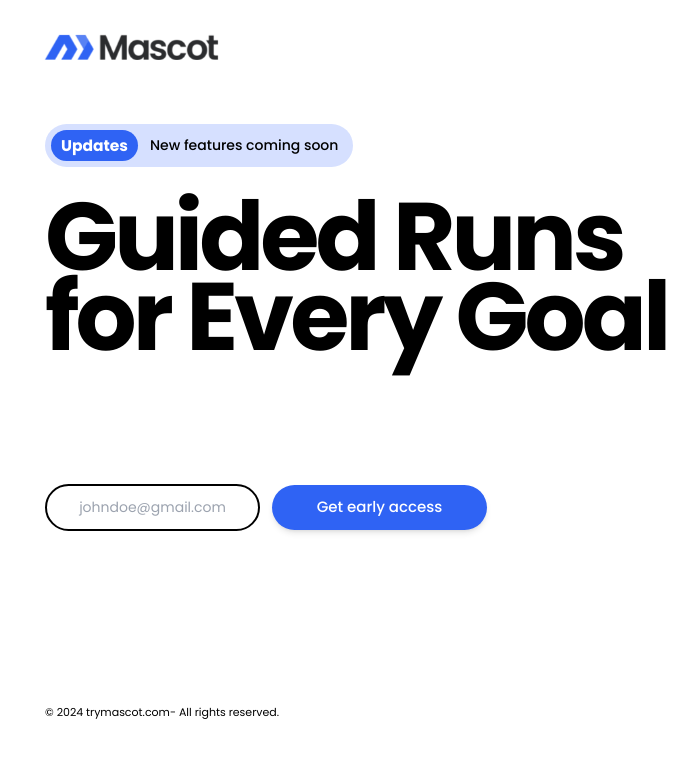
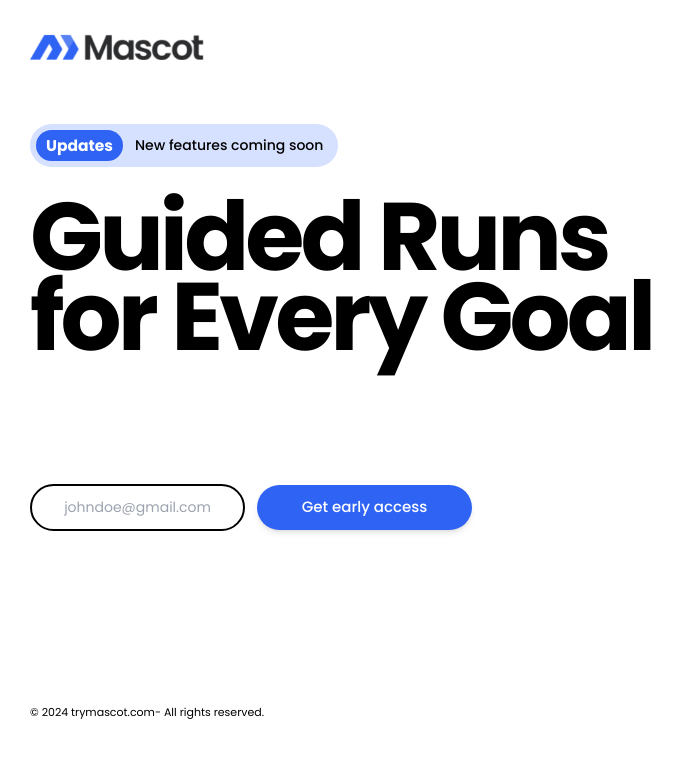
Before and after one commit to ShaYri12/Mascot, a Next.js app: page / in a window 1280 px wide. Shown: the top 758 px of the page, without its empty margins (0-699 px from the left). Built offline with nearby package versions, Linux system fonts and the light colour scheme.

Commit message:
'update'

```diff
--- a/app/page.js
+++ b/app/page.js
@@ -13,7 +13,7 @@ export default function Home() {
   return (
     <div className=" overflow-hidden min-h-screen flex flex-col justify-between">
       <header className="flex items-center w-full z-20">
-        <div className="flex items-center md:p-[35px] md:px-[45px] sm:px-8 px-4 py-[20px]">
+        <div className="flex items-center md:p-[35px] xlg:px-[45px] md:px-[30px] sm:px-8 px-4 py-[20px]">
           <img
             className="md:w-[173px] w-[133px]"
             src="/assets/mascotLogo.avif"
@@ -21,7 +21,7 @@ export default function Home() {
           />
         </div>
       </header>
-      <div className="flex relative main  items-center lg:items-start   md:px-[45px] sm:px-8 px-4  bg-white w-full ">
+      <div className="flex relative main  items-center lg:items-start xlg:px-[45px]  md:px-[30px] sm:px-8 px-4  bg-white w-full ">
         <main className="main-div flex flex-col z-30 items-start justify-center pb-4 md:pb-12   w-full gap-[30px] lg:max-w-[60%]">
           <div className="main-badge flex justify-start items-center space-x-3 ps-[6px] pe-[15px] py-[6px] rounded-[40px] bg-[#D6E0FF] fade-in-up delay-1">
             <span className="bg-[#2f63f4] text-white text-[15.5px] font-bold px-[10px] py-[4px] rounded-[40px] ">
@@ -106,7 +106,7 @@ export default function Home() {
           </div>
         </div>
       </div>
-      <footer className="flex md:px-[45px] md:py-20 sm:px-8 px-4 py-4 text-[11px] z-30 text-black">
+      <footer className="flex md:px-[30px] xlg:px-[45px] md:py-20 sm:px-8 px-4 py-4 text-[11px] z-30 text-black">
         <p>© 2024 trymascot.com- All rights reserved.</p>
       </footer>
     </div>
```
